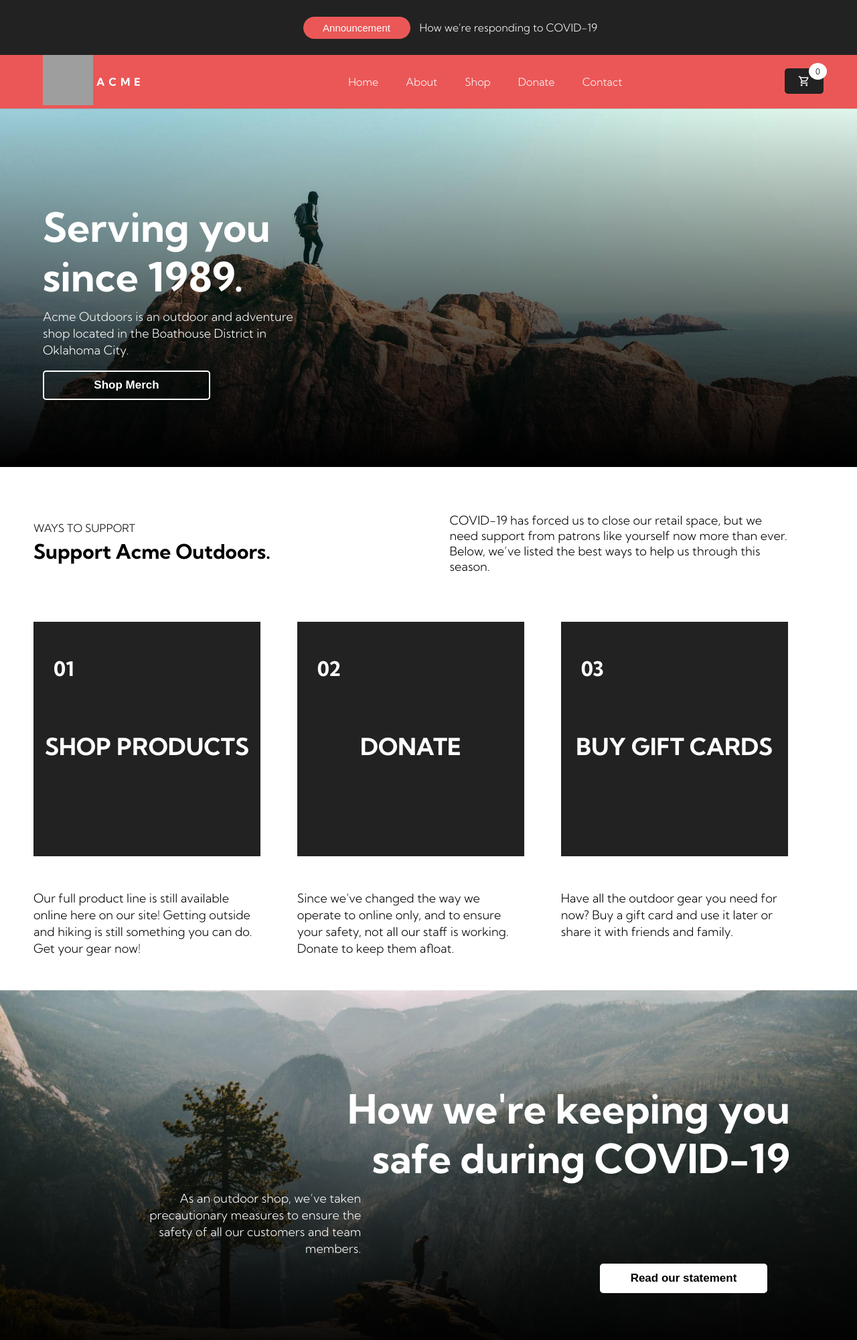
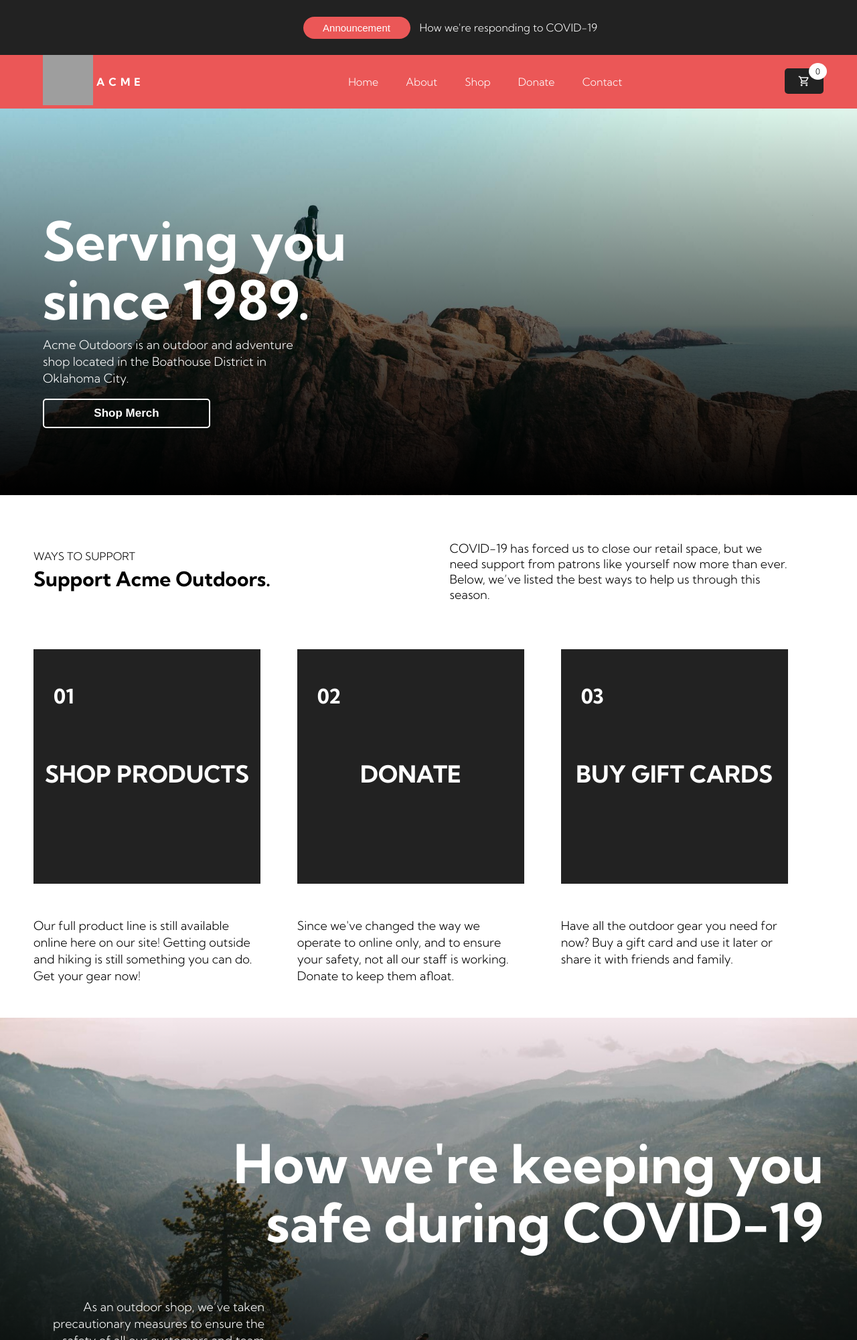
Before and after one commit to AChillFeeder/ACME, a PHP site: page / in a window 1280 px wide. Shown: the top 2000 px of the page at 67% size. Run offline with PHP 8.4, Linux system fonts and the light colour scheme; grey boxes are pictures that could not be loaded.

Commit message:
Fix major issues and some styling details

```diff
--- a/style.css
+++ b/style.css
@@ -21,6 +21,7 @@ button{
 button:hover{
 	cursor: pointer;
 }
+
 
 /* ANNOUNCEMENT */
 
@@ -117,6 +118,8 @@ button:hover{
 	padding-left: 20px;
 	margin-top: 20px;
 	margin-right: 50px;
+}#header #cart:hover{
+	cursor: pointer;
 }
 
 #header #counter{
@@ -149,7 +152,9 @@ button:hover{
 .banner h1{
 	font-weight: bold;
 	color: white;
-	font-size: 60px;
+	/* font-size: 60px; */
+	font-size: 5em;
+	line-height: 1.1em;
 	margin-bottom: 0;
 }
 
@@ -267,27 +272,22 @@ button:hover{
 /* KEEPING YOU SAFE */
 
 #keeping-you-safe{
-	height: 350px;
+	height: fit-content;
 	text-align: right;
+	padding: 120px 50px;
 	background-image: linear-gradient(360deg, rgba(0,0,0,1), rgba(0,0,0,0)), url('images/second_wallpaper.jpg');
 }
 
 
 #keeping-you-safe .text{
-	float: right;
+	float: left;
 	right: 0;
-	font-size: 15px;
+	font-size: 17px;
 	line-height: 25px;
+	margin: 5% 0;
 }
 
 #keeping-you-safe button{
-	position: absolute;
-	top: inherit;
-	margin-top: 120px;
-	width: 250px;
-	padding: 10px 20px 10px 20px;
-	/* right: 100px; */
-	left: 70%;
 	color: black;
 	background-color: white;
 }#keeping-you-safe button:hover{
```
